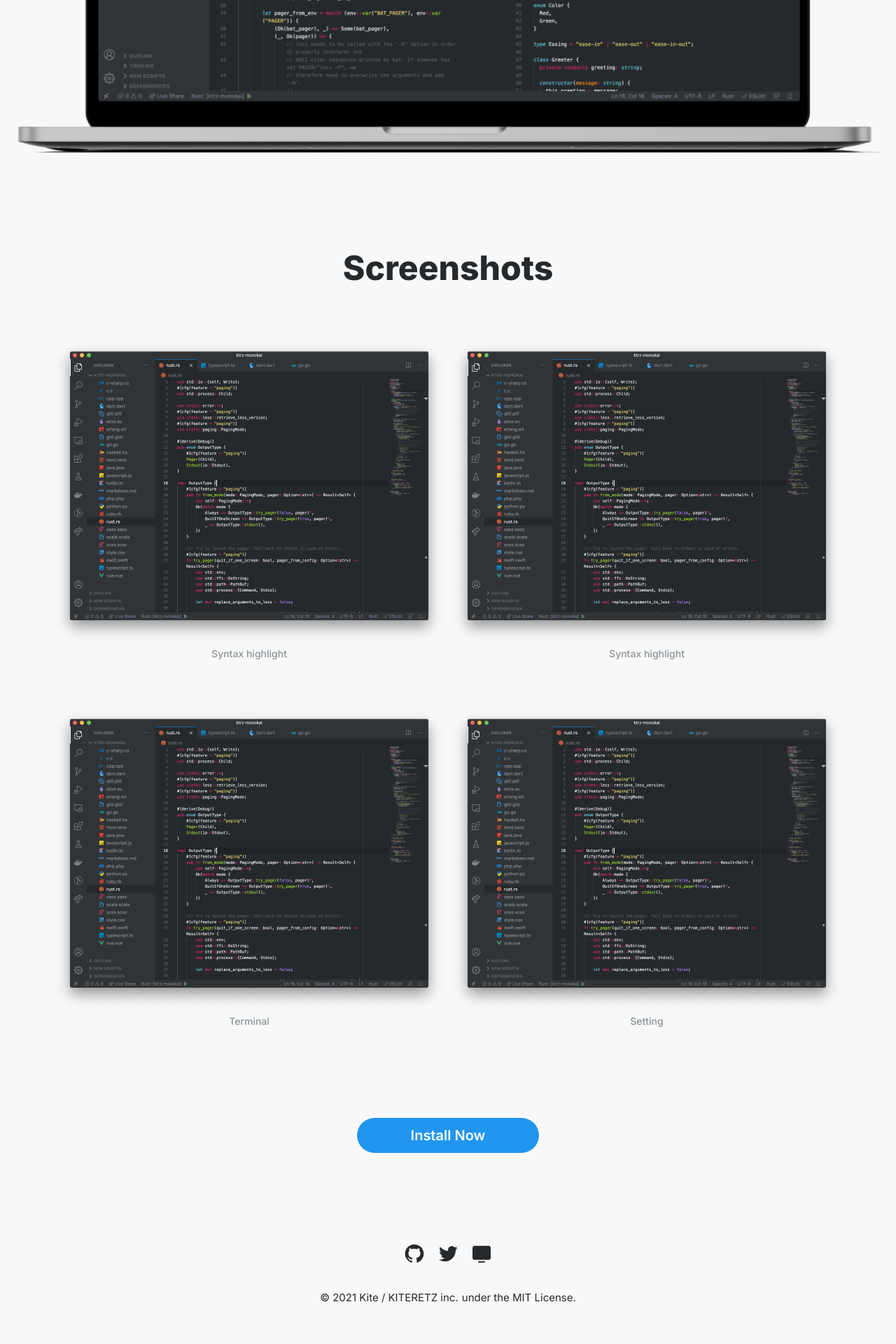
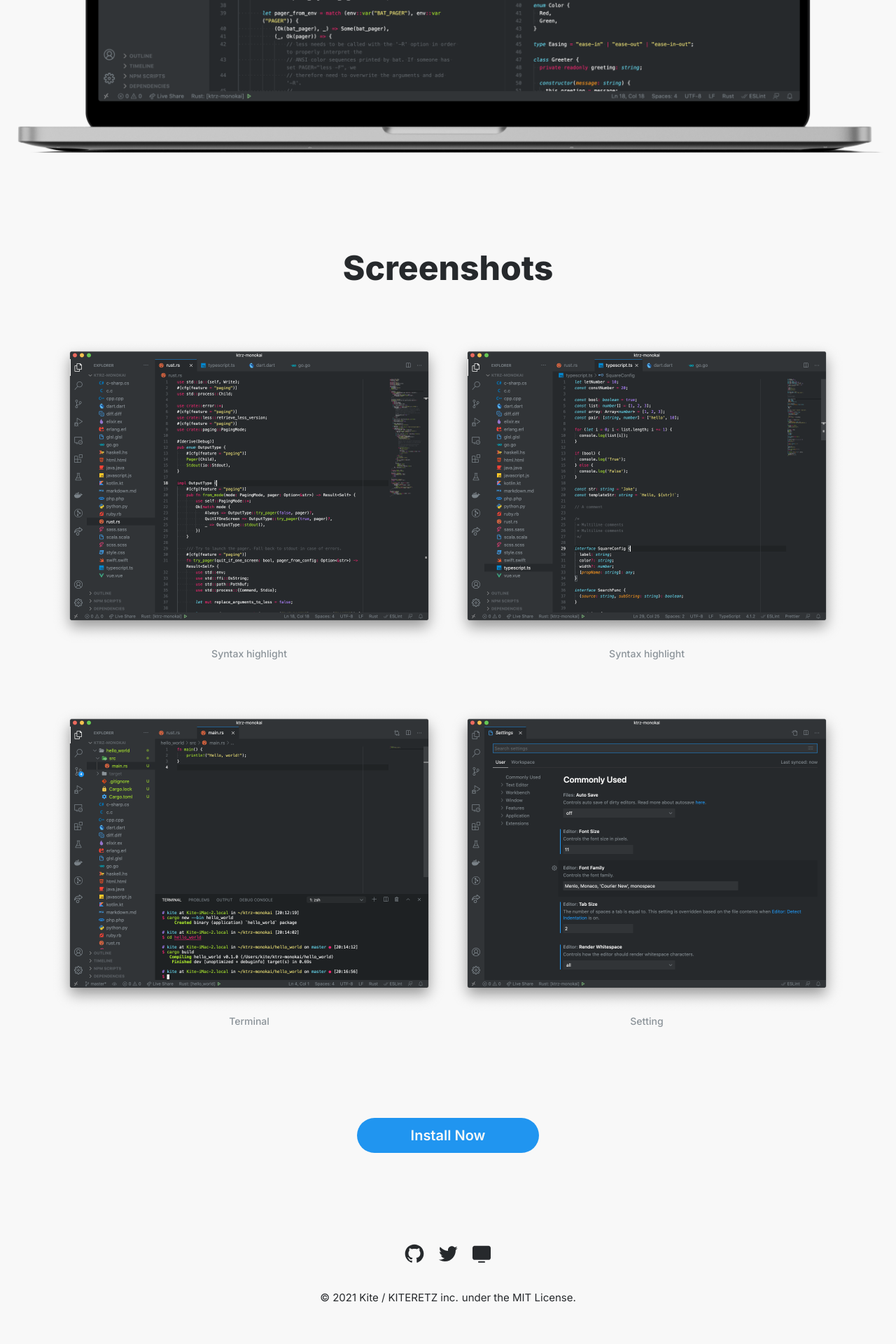
Before and after one commit to ixkaito/ktrz-monokai, a Jekyll site: the page built from index.html, in a window 1280 px wide. Shown: the part 1015-2935 px from the top of the page at 70% size. Built offline with Jekyll 4.4.1, drawn with Linux system fonts in a browser that asks for light colours.

Commit message:
Update screenshots

```diff
--- a/index.html
+++ b/index.html
@@ -15,19 +15,19 @@
     </li>
     <li>
       <figure>
-        <img src="{{ 'assets/images/screenshot-rust.webp' | relative_url }}" alt="Rust syntax highlight screenshot">
+        <img src="{{ 'assets/images/screenshot-typescript.webp' | relative_url }}" alt="TypeScript syntax highlight screenshot">
         <figcaption>Syntax highlight</figcaption>
       </figure>
     </li>
     <li>
       <figure>
-        <img src="{{ 'assets/images/screenshot-rust.webp' | relative_url }}" alt="Rust syntax highlight screenshot">
+        <img src="{{ 'assets/images/screenshot-terminal.webp' | relative_url }}" alt="Terminal screenshot">
         <figcaption>Terminal</figcaption>
       </figure>
     </li>
     <li>
       <figure>
-        <img src="{{ 'assets/images/screenshot-rust.webp' | relative_url }}" alt="Rust syntax highlight screenshot">
+        <img src="{{ 'assets/images/screenshot-setting.webp' | relative_url }}" alt="Setting screenshot">
         <figcaption>Setting</figcaption>
       </figure>
     </li>
```
